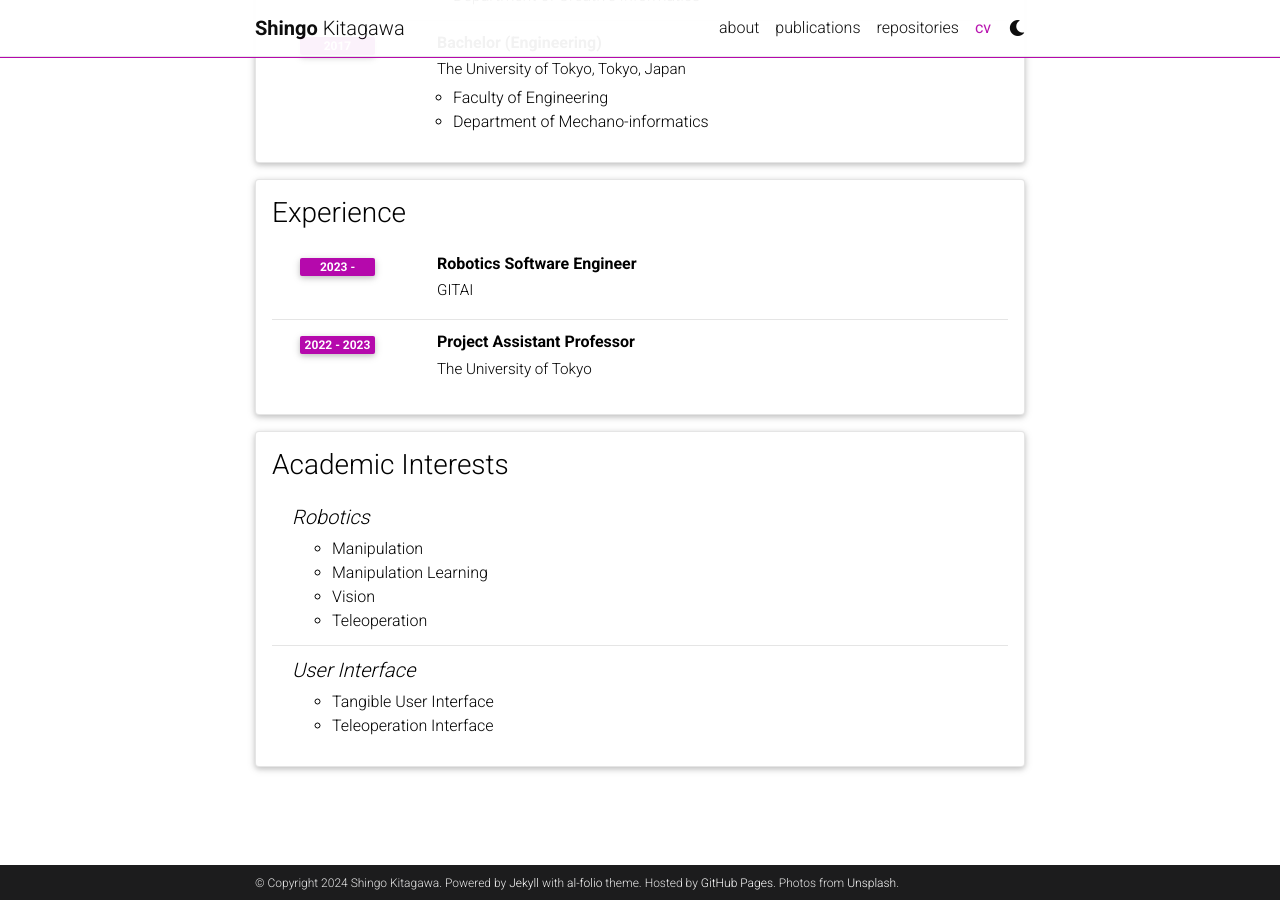
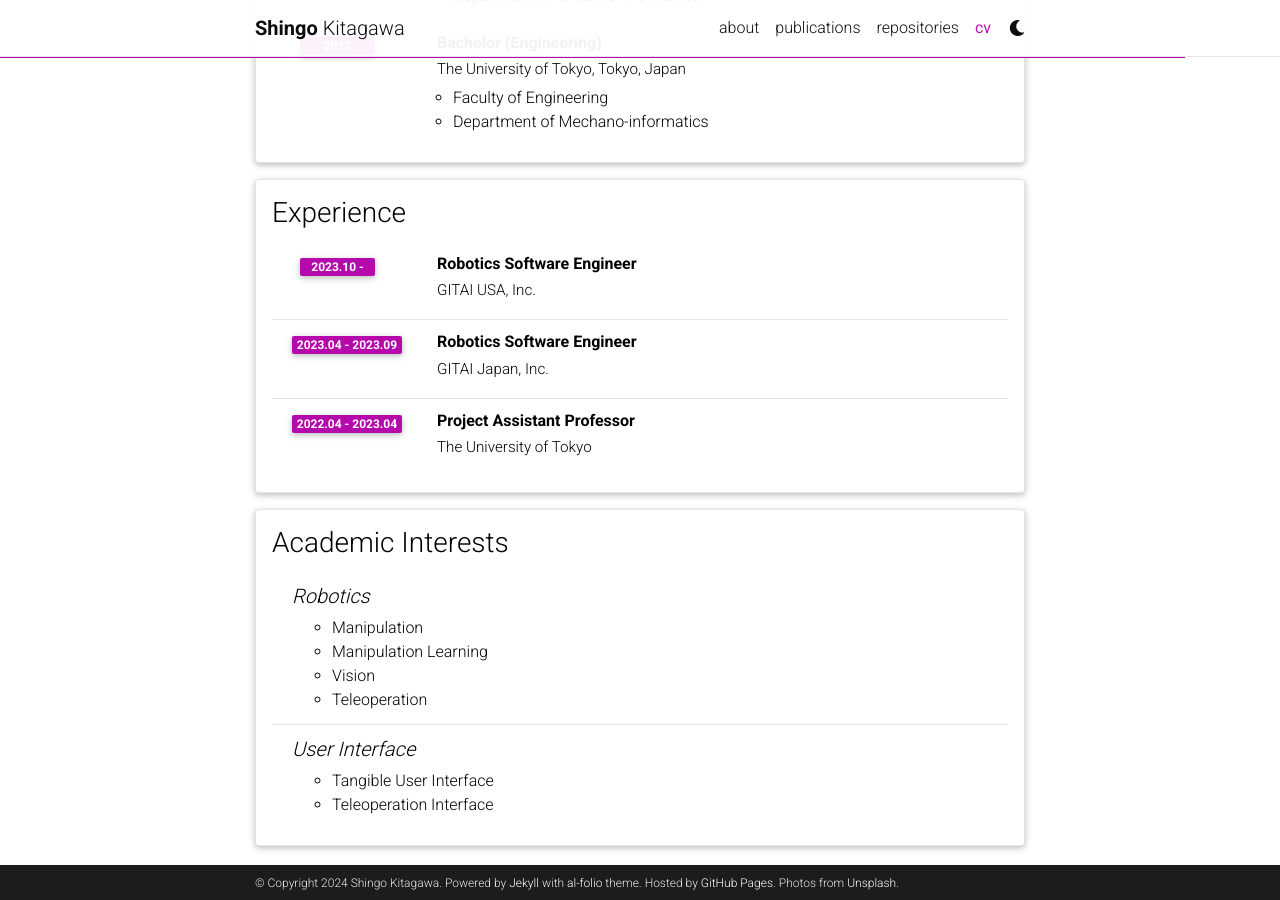
Before and after one commit to knorth55/knorth55.github.io, a Jekyll site: the page built from _pages/cv.md, in a window 1280 px wide and 900 px high, scrolled down 687 px. Built offline with Jekyll 4.4.1, drawn with Linux system fonts in a browser that asks for light colours; comment, search, counter and statistics services are not loaded; a style sheet for code colours, icons or effects is not loaded.

Commit message:
update cv.yml

```diff
--- a/_data/cv.yml
+++ b/_data/cv.yml
@@ -32,28 +32,14 @@
   type: time_table
   contents:
     - title: Robotics Software Engineer
-      institution: GITAI
-      year: 2023 -
+      institution: GITAI USA, Inc.
+      year: 2023.10 -
+    - title: Robotics Software Engineer
+      institution: GITAI Japan, Inc.
+      year: 2023.04 - 2023.09
     - title: Project Assistant Professor
       institution: The University of Tokyo
-      year: 2022 - 2023
-# - title: Open Source Projects
-#   type: time_table
-#   contents:
-#     - title: <a href="https://github.com/alshedivat/al-folio">al-folio</a>
-#       year: 2015-now
-#       description: A beautiful, simple, clean, and responsive Jekyll theme for academics.
-#
-# - title: Honors and Awards
-#   type: time_table
-#   contents:
-#     - year: 1921
-#       items:
-#         - Nobel Prize in Physics
-#         - Matteucci Medal
-#     - year: 2029
-#       items:
-#         - Max Planck Medal
+      year: 2022.04 - 2023.04
 
 - title: Academic Interests
   type: nested_list
@@ -68,7 +54,3 @@
       items:
         - Tangible User Interface
         - Teleoperation Interface
-# - title:
-#   type: list
-#   contents:
-#     - <u>Hobbies:</u> Hobby 1, Hobby 2, etc.
```
